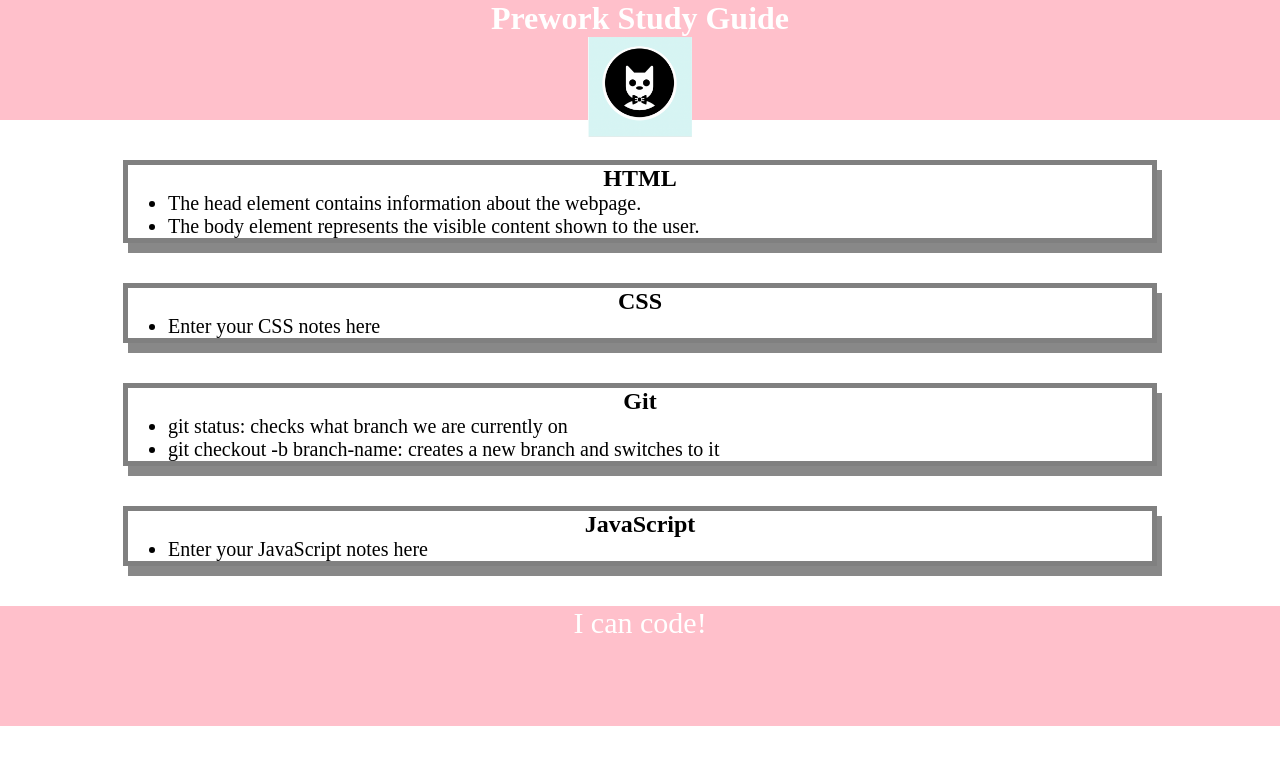
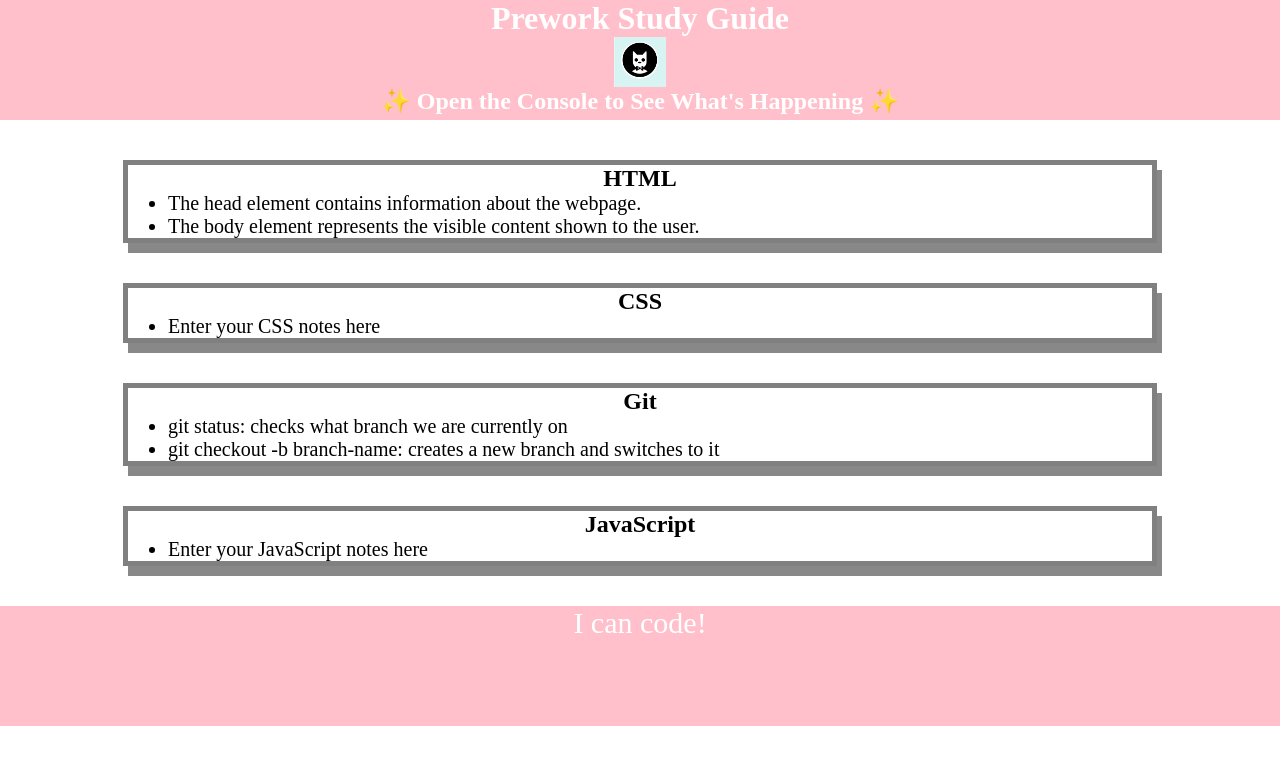
Before and after one commit to Ian-kensington-chadwick-the-3rd/prework, a plain HTML site: page prework-study-guide/index.html in a window 1280 px wide. Drawn offline with Linux system fonts and the light colour scheme.

Commit message:
installed javascript arrays

```diff
--- /dev/null
+++ b/prework-study-guide/assets/script.js
@@ -0,0 +1,19 @@
+var topics = ['HTML', 'CSS', 'Git', 'JavaScript'];
+
+for (var x = 0; x < topics.length; x++) {
+ console.log(topics[x]);
+}
+
+/*
+if (topic === 'HTML') {
+ console.log("Let's study HTML!");
+} else if (topic === 'CSS') {
+ console.log("Let's study CSS!");
+} else if (topic === 'Git') {
+ console.log("Let's study Git!");
+} else if (topic === 'JavaScript') {
+ console.log("Let's study JavaScript!");
+} else {
+ console.log('Please try again!');
+}
+*/
--- a/prework-study-guide/assets/style.css
+++ b/prework-study-guide/assets/style.css
@@ -15,8 +15,8 @@ h2 {
 }
 img {
     display: block;
-    height: 100px;
-    width: 500x;
+    height: 50px;
+    width: 50x;
     margin-left: auto;
     margin-right: auto;
 }
--- a/prework-study-guide/index.html
+++ b/prework-study-guide/index.html
@@ -13,6 +13,7 @@
     <header id="top">
       <h1>Prework Study Guide</h1>
       <img src="./assets/bowtie-cat.png" alt="Profile image of cat wearing a bow tie." />
+      <h2>✨ Open the Console to See What's Happening ✨</h2>
     </header>
 
     <main>
@@ -50,5 +51,6 @@
     <footer>
       <p>I can code!</p>
     </footer>
+    <script src="./assets/script.js"></script>
   </body>
 </html>
```
